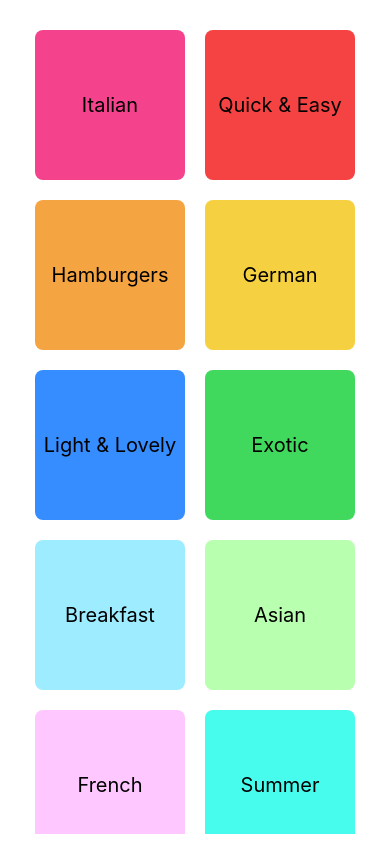
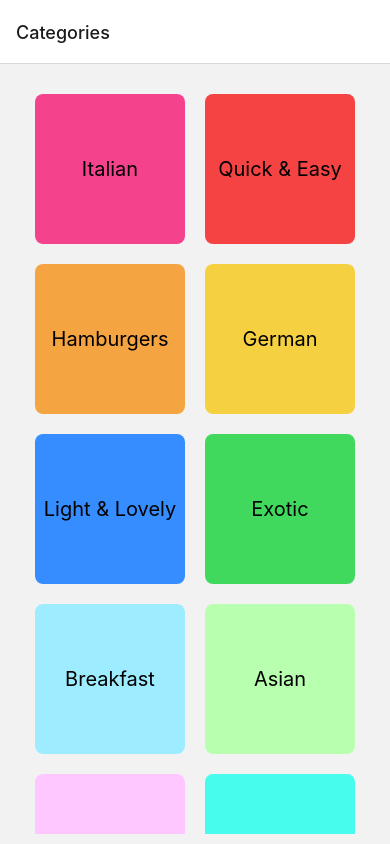
Before and after one commit to tungcua66/mealProjects, a React Native app: screen / in a window 390 px wide. Built offline with nearby package versions, Linux system fonts and the light colour scheme.

Commit message:
basic navigation

```diff
--- a/App.js
+++ b/App.js
@@ -1,21 +1,24 @@
 import { StatusBar } from 'expo-status-bar';
-import { StyleSheet, SafeAreaView } from 'react-native';
+import { NavigationContainer } from '@react-navigation/native';
+import { createNativeStackNavigator } from '@react-navigation/native-stack';
+
+import MealCategoryScreen from './screens/MealCategoryScreen';
 
 import Categories from './screens/Categories';
 
+const Stack = createNativeStackNavigator();
+
 export default function App() {
   return (
-    <SafeAreaView style={styles.container}>
-      <StatusBar style="light" />
-      <Categories />
-    </SafeAreaView>
+    <>
+      <StatusBar style="dark" />
+      <NavigationContainer>
+        <Stack.Navigator>
+          <Stack.Screen name="Categories" component={Categories} />
+          <Stack.Screen name="MealCategoryScreen" component={MealCategoryScreen} />
+        </Stack.Navigator>
+      </NavigationContainer>
+    </>
+
   );
 }
-
-const styles = StyleSheet.create({
-  container: {
-    flex: 1,
-    alignItems: 'center',
-    justifyContent: 'center',
-  },
-});
--- a/components/CategoryTitle.js
+++ b/components/CategoryTitle.js
@@ -2,7 +2,7 @@ import {
   StyleSheet, Text, View, Pressable, Platform
 } from 'react-native';
 
-const CategoryTitle = ({ title, color }) => {
+const CategoryTitle = ({ title, color, onPress }) => {
   return (
     <View
       style={styles.container}
@@ -10,6 +10,7 @@ const CategoryTitle = ({ title, color }) => {
       <Pressable
         style={({ pressed }) => [styles.outerContainer,
           { backgroundColor: color, }, pressed ? styles.buttonPressed : null]}
+        onPress={onPress}
       >
         <View style={styles.innerContainer}>
           <Text style={styles.text}>{title}</Text>
--- a/package.json
+++ b/package.json
@@ -10,11 +10,15 @@
     "eject": "expo eject"
   },
   "dependencies": {
+    "@react-navigation/native": "^6.1.6",
+    "@react-navigation/native-stack": "^6.9.12",
     "expo": "^48.0.0",
     "expo-status-bar": "~1.4.4",
     "react": "18.2.0",
     "react-dom": "18.2.0",
     "react-native": "0.71.6",
+    "react-native-safe-area-context": "4.5.0",
+    "react-native-screens": "~3.20.0",
     "react-native-web": "~0.18.11"
   },
   "devDependencies": {
--- a/screens/Categories.js
+++ b/screens/Categories.js
@@ -2,7 +2,10 @@ import { View, FlatList, StyleSheet } from 'react-native';
 import { CATEGORIES } from '../data/dummy-data';
 import CategoryTitle from '../components/CategoryTitle';
 
-const Categories = () => {
+const Categories = ({ navigation }) => {
+  const onPressHandler = (item) => {
+    navigation.navigate('MealCategoryScreen', { categoryId: item.id });
+  };
   return (
     <View style={styles.container}>
       <FlatList
@@ -14,6 +17,7 @@ const Categories = () => {
             <CategoryTitle
               title={item.title}
               color={item.color}
+              onPress={() => onPressHandler(item)}
             />
           );
         }}
--- /dev/null
+++ b/screens/MealCategoryScreen.js
@@ -0,0 +1,18 @@
+import { StyleSheet, Text, View } from 'react-native';
+
+const MealCategoryScreen = ({ route }) => {
+  const cateId = route.params.categoryId;
+  return (
+    <View>
+      <Text>
+        MealCategoryScreen-
+        {' '}
+        {cateId}
+      </Text>
+    </View>
+  );
+};
+
+export default MealCategoryScreen;
+
+const styles = StyleSheet.create({});
```
Also changed, not shown: 1 other file (tests, documents, lock files or other folders).
